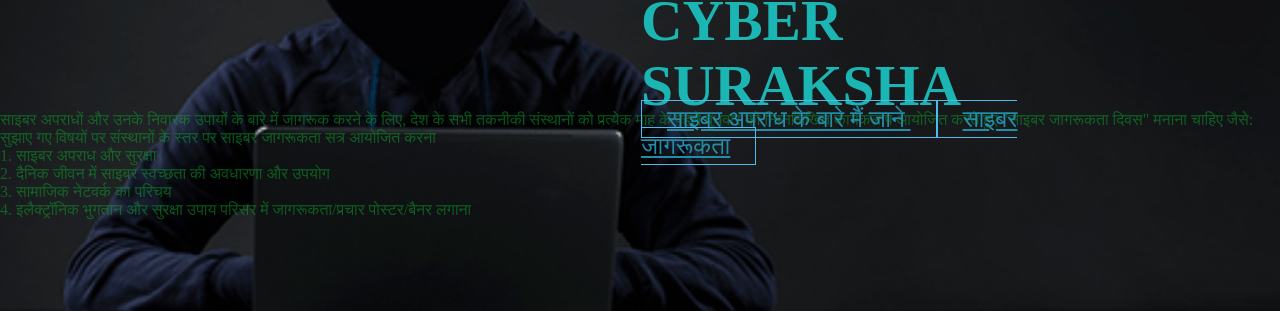
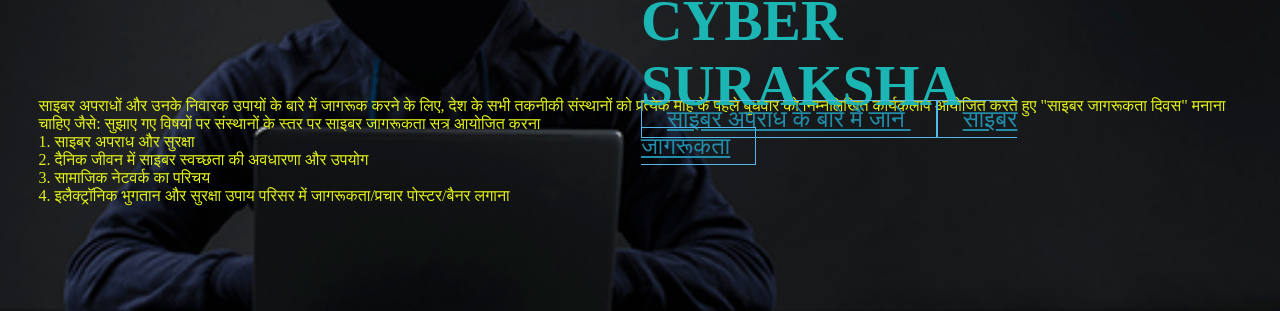
Before and after one commit to diavssingh/ek-lavya.github.io, a plain HTML site: page index.HTML in a window 1280 px wide. Shown: the part 387-698 px from the top of the page. Drawn offline with Linux system fonts and the light colour scheme.

Commit message:
sdfsfsdfdcwedcwedc

```diff
--- a/style.css
+++ b/style.css
@@ -85,11 +85,14 @@ color: rgb(43, 192, 139);
     font-size: 280%;
 }
 .paragraph{
+    margin-top: 13%;
+    margin-left: 3%;
+    margin-right: 3%;
    border-top-style: ridge;
    border-top: #99c1ef;
    border-top-color: aqua;
     font-family: 'Segoe UI', Tahoma, Geneva, Verdana, sans-serif;
-     color: rgba(14, 162, 46, 0.521);
+     color: rgba(228, 243, 25, 0.993);
 
 
 }
```
Also changed, not shown: index.HTML (+0 -10 lines).
